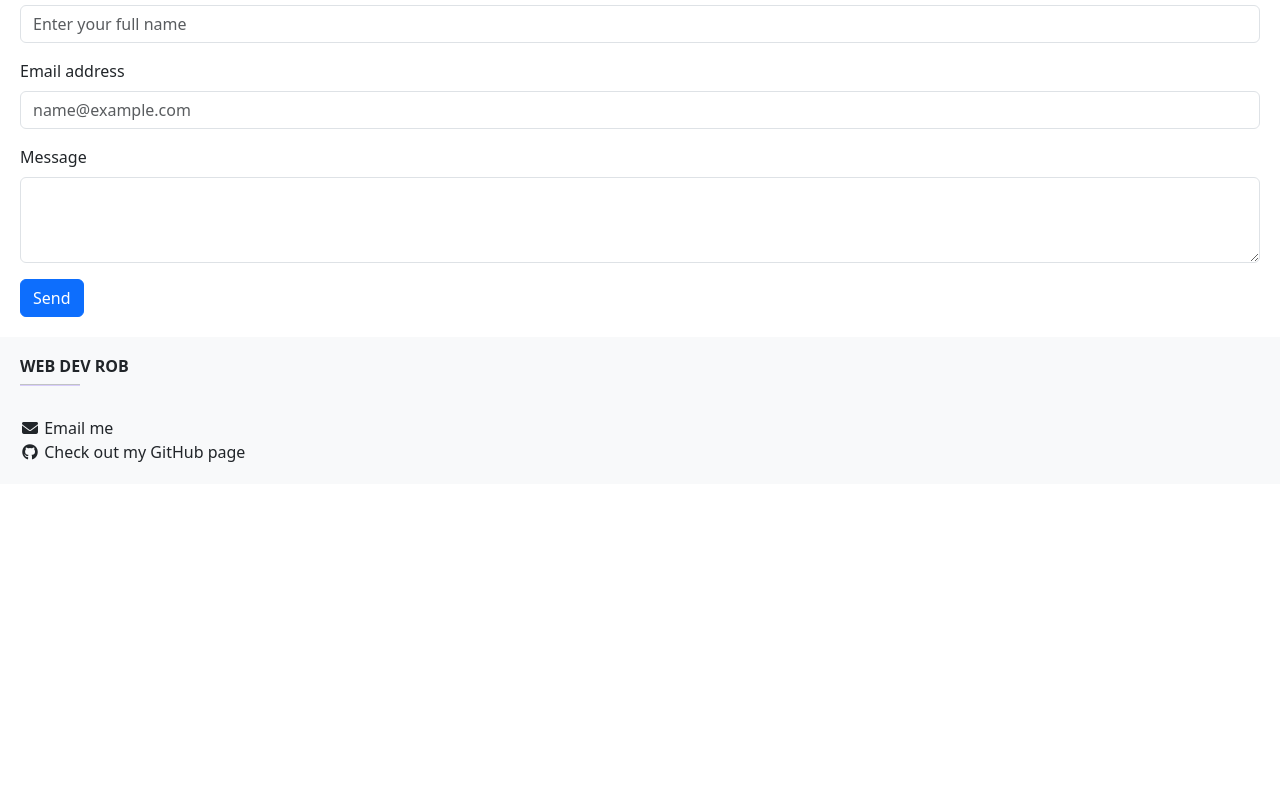
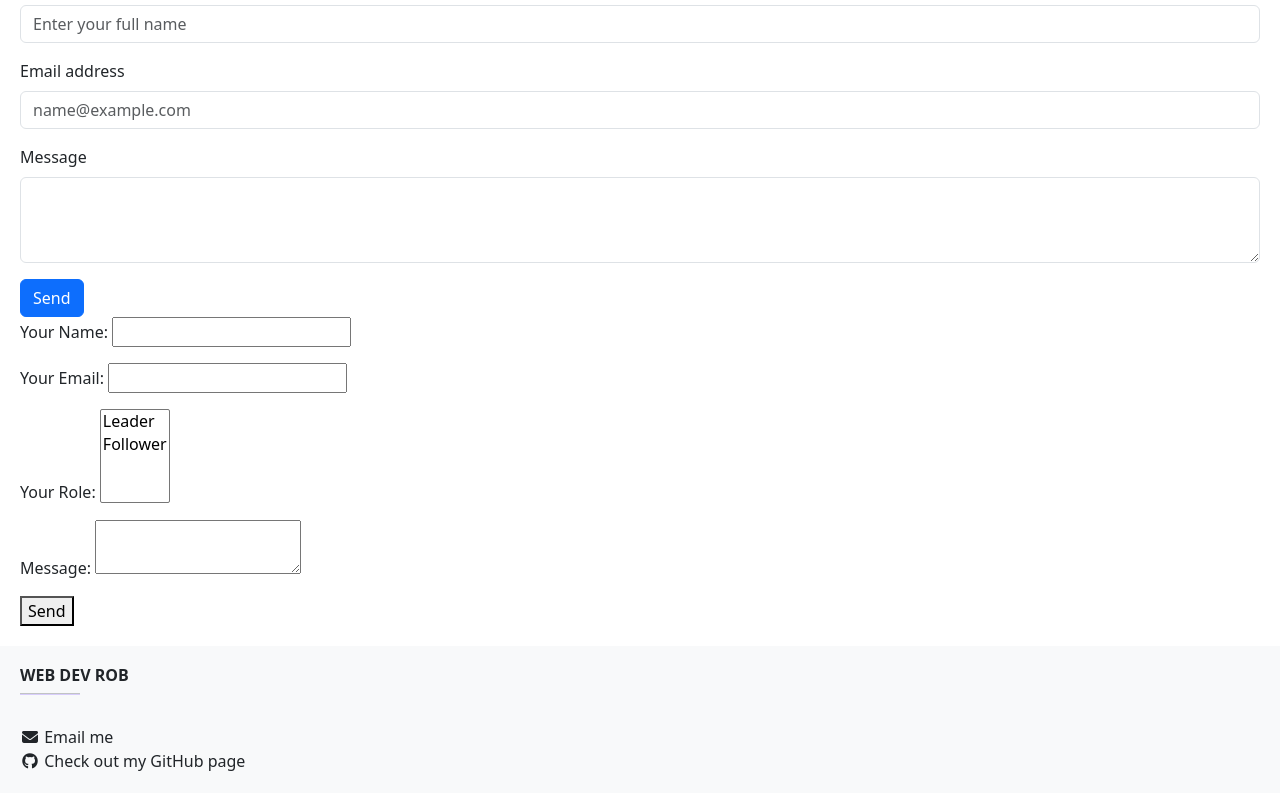
Before and after one commit to Robf94/rob-codes, an Eleventy site: page src/index.njk in a window 1280 px wide. Shown: the part 1446-2239 px from the top of the page. Before the commit the page ends 1930 px from the top, so only its background shows below. Built offline with nearby package versions, Linux system fonts and the light colour scheme; Eleventy itself is replaced by a stand-in of ours; files that its build step writes are made by us from their sources.

Commit message:
adding default form to identify issues with incomplete form info being sent

```diff
--- a/src/index.njk
+++ b/src/index.njk
@@ -130,7 +130,7 @@ pageTitle: Home
   <section class="form-section" id="get-in-touch">
     <h2 class="section-headings">Get in touch</h2>
 
-    <form name="contact" method="POST" data-netlify="true" netlify>
+    <form name="contact" method="POST" data-netlify="true">
 
       <div class="mb-3">
         <label for="exampleFormControlInput1" class="form-label">Your Name</label>
@@ -152,6 +152,27 @@ pageTitle: Home
       </div>
 
     </form>
+
+    <form name="contact" method="POST" data-netlify="true">
+      <p>
+          <label>Your Name: <input type="text" id="name" name="name" /></label>
+      </p>
+      <p>
+          <label>Your Email: <input type="email" id="email" name="email" /></label>
+      </p>
+      <p>
+          <label>Your Role: <select name="role[]" multiple>
+          <option value="leader">Leader</option>
+          <option value="follower">Follower</option>
+          </select></label>
+      </p>
+      <p>
+          <label>Message: <textarea name="message"></textarea></label>
+      </p>
+      <p>
+          <button class="form_submit" type="submit">Send</button>
+      </p>
+  </form>
 
     <script>
       //get default border colours (to use on input when validation passes)
```
Also changed, not shown: 1 other file.
